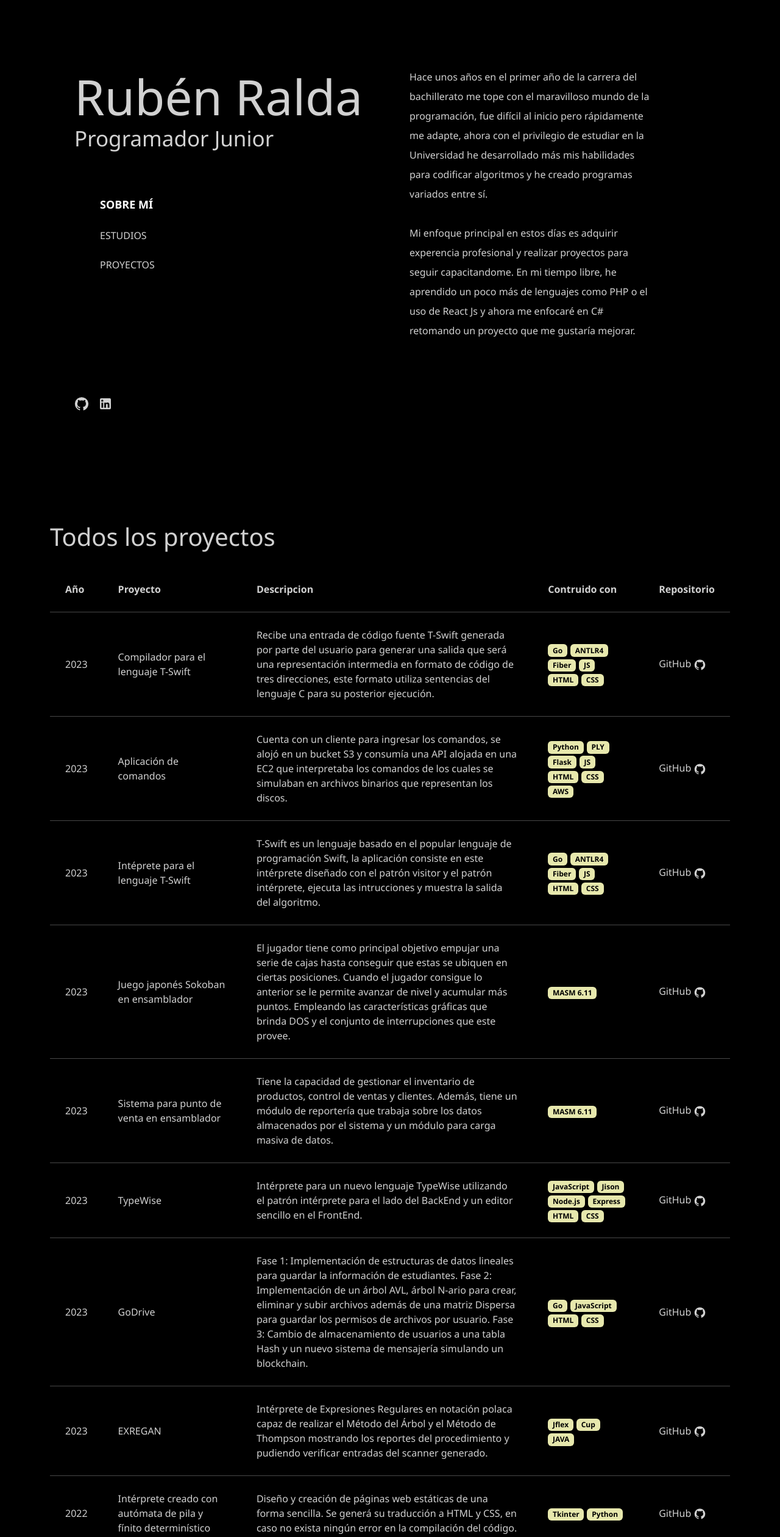
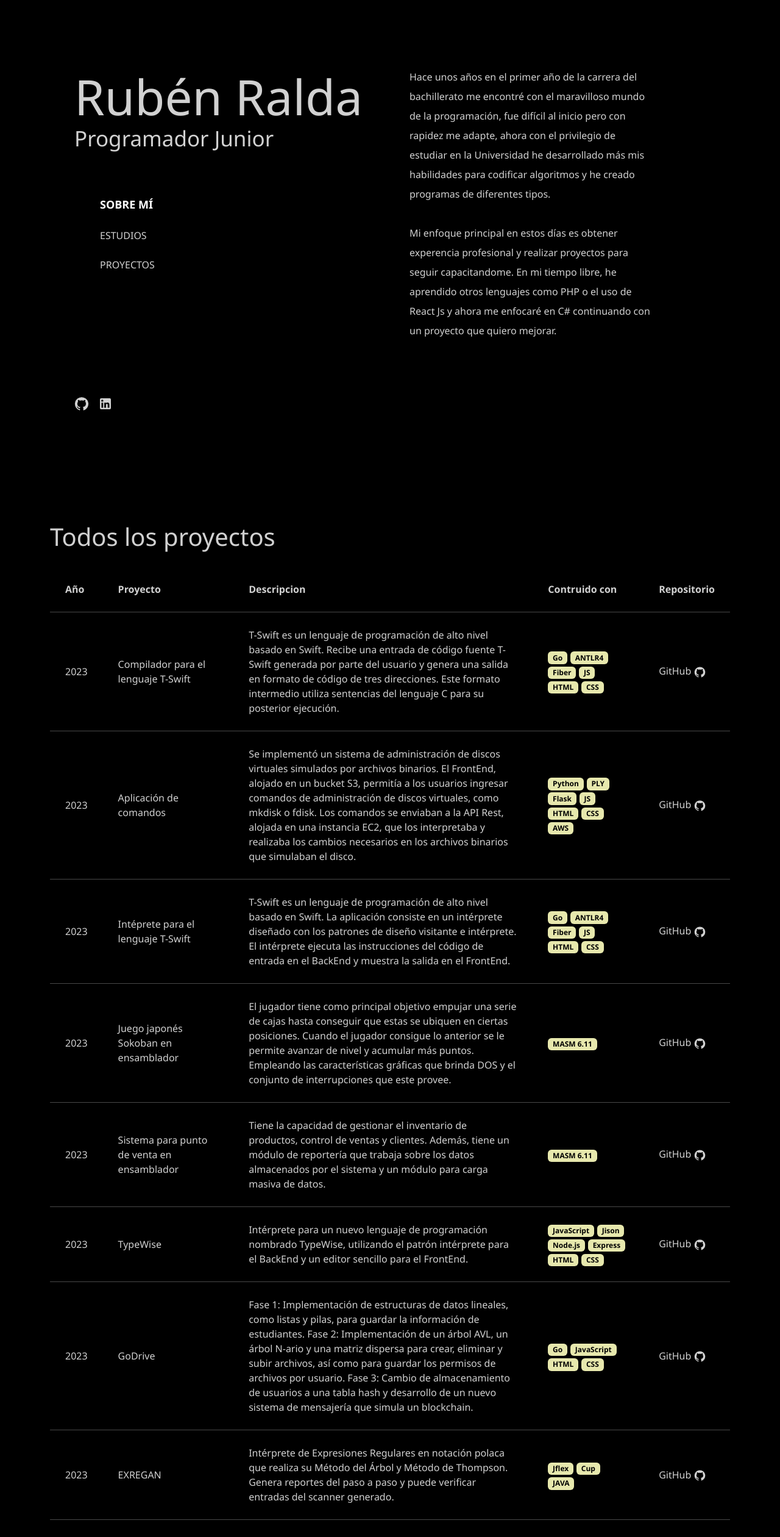
Before and after one commit to rubenralda/proyecto-portafolio, a React (Create React App) app: page / in a window 1280 px wide. Shown: the top 2520 px of the page at 61% size. Built offline with nearby package versions, Linux system fonts and the light colour scheme.

Commit message:
Cambios en el contenido

```diff
--- a/src/ContentAbout.js
+++ b/src/ContentAbout.js
@@ -11,16 +11,16 @@ export default function BoxBasic() {
         lineHeight: "200%",
       }}
     >
-      Hace unos años en el primer año de la carrera del bachillerato me tope con
+      Hace unos años en el primer año de la carrera del bachillerato me encontré con
       el maravilloso mundo de la programación, fue difícil al inicio pero
-      rápidamente me adapte, ahora con el privilegio de estudiar en la
+      con rapidez me adapte, ahora con el privilegio de estudiar en la
       Universidad he desarrollado más mis habilidades para codificar algoritmos
-      y he creado programas variados entre sí.<br></br>
+      y he creado programas de diferentes tipos.<br></br>
       <br></br>
-      Mi enfoque principal en estos días es adquirir experencia profesional y
+      Mi enfoque principal en estos días es obtener experencia profesional y
       realizar proyectos para seguir capacitandome. En mi tiempo libre, he
-      aprendido un poco más de lenguajes como PHP o el uso de React Js y ahora
-      me enfocaré en C# retomando un proyecto que me gustaría mejorar.
+      aprendido otros lenguajes como PHP o el uso de React Js y ahora
+      me enfocaré en C# continuando con un proyecto que quiero mejorar.
     </p>
   );
 }
--- a/src/ContentEstudios.js
+++ b/src/ContentEstudios.js
@@ -13,13 +13,13 @@ export default function BoxBasic() {
         Ingeniería en Ciencias y Sistemas
       </p>
       <p style={{ marginTop: "1px", marginBottom: "5px" }}>
-        2021 - Actualidad <br></br>Sexto semestre concluido
+        2021 - Actualidad <br></br>Sexto semestre completado.
       </p>
       <p style={{ marginTop: "30px", marginBottom: "5px", fontSize: "30px" }}>
         <b>Instituto Tecnológico de Computación</b>
       </p>
       <p style={{ marginTop: "1px", marginBottom: "5px", fontSize: "20px" }}>
-        Bachillerato en computación con orientación científica
+        Bachillerato en Computación con Orientación Científica
       </p>
       <p style={{ marginTop: "1px", marginBottom: "5px" }}>2019 - 2020</p>
     </div>
--- a/src/datosProyect.js
+++ b/src/datosProyect.js
@@ -2,7 +2,7 @@ export let datos = [
     {
         year : "2023",
         title : "Compilador para el lenguaje T-Swift",
-        descripcion : "Recibe una entrada de código fuente T-Swift generada por parte del usuario para generar una salida que será una representación intermedia en formato de código de tres direcciones, este formato utiliza sentencias del lenguaje C para su posterior ejecución.",
+        descripcion : "T-Swift es un lenguaje de programación de alto nivel basado en Swift. Recibe una entrada de código fuente T-Swift generada por parte del usuario y genera una salida en formato de código de tres direcciones. Este formato intermedio utiliza sentencias del lenguaje C para su posterior ejecución.",
         repositorio : "https://github.com/rubenralda/OLC2_proyecto2.git",
         tags : ["Go", "ANTLR4", "Fiber", "JS", "HTML", "CSS"],
         curso : "Organización de lenguajes y compiladores 2",
@@ -10,7 +10,7 @@ export let datos = [
     {
         year : "2023",
         title : "Aplicación de comandos",
-        descripcion : "Cuenta con un cliente para ingresar los comandos, se alojó en un bucket S3 y consumía una API alojada en una EC2 que interpretaba los comandos de los cuales se simulaban en archivos binarios que representan los discos.",
+        descripcion : "Se implementó un sistema de administración de discos virtuales simulados por archivos binarios. El FrontEnd, alojado en un bucket S3, permitía a los usuarios ingresar comandos de administración de discos virtuales, como mkdisk o fdisk. Los comandos se enviaban a la API Rest, alojada en una instancia EC2, que los interpretaba y realizaba los cambios necesarios en los archivos binarios que simulaban el disco.",
         repositorio : "https://github.com/rubenralda/MIA_Proyecto_2.git",
         tags : ["Python", "PLY", "Flask", "JS", "HTML", "CSS", "AWS"],
         curso : "Manejo e implementación de archivos",
@@ -18,7 +18,7 @@ export let datos = [
     {
         year : "2023",
         title : "Intéprete para el lenguaje T-Swift",
-        descripcion : "T-Swift es un lenguaje basado en el popular lenguaje de programación Swift, la aplicación consiste en este intérprete diseñado con el patrón visitor y el patrón intérprete, ejecuta las intrucciones y muestra la salida del algoritmo.",
+        descripcion : "T-Swift es un lenguaje de programación de alto nivel basado en Swift. La aplicación consiste en un intérprete diseñado con los patrones de diseño visitante e intérprete. El intérprete ejecuta las instrucciones del código de entrada en el BackEnd y muestra la salida en el FrontEnd.",
         repositorio : "https://github.com/rubenralda/OLC2_Proyecto1_202111835.git",
         tags : ["Go", "ANTLR4", "Fiber", "JS", "HTML", "CSS"],
         curso : "Organización de lenguajes y compiladores 2",
@@ -42,7 +42,7 @@ export let datos = [
     {
         year : "2023",
         title : "TypeWise",
-        descripcion : "Intérprete para un nuevo lenguaje TypeWise utilizando el patrón intérprete para el lado del BackEnd y un editor sencillo en el FrontEnd.",
+        descripcion : "Intérprete para un nuevo lenguaje de programación nombrado TypeWise, utilizando el patrón intérprete para el BackEnd y un editor sencillo para el FrontEnd.",
         repositorio : "https://github.com/rubenralda/OLC_Proyecto2_202111835.git",
         tags : ["JavaScript", "Jison", "Node.js", "Express", "HTML", "CSS"],
         curso : "Organización de Lenguajes y compiladores 1",
@@ -50,7 +50,7 @@ export let datos = [
     {
         year : "2023",
         title : "GoDrive",
-        descripcion : "Fase 1: Implementación de estructuras de datos lineales para guardar la información de estudiantes. Fase 2: Implementación de un árbol AVL, árbol N-ario para crear, eliminar y subir archivos además de una matriz Dispersa para guardar los permisos de archivos por usuario. Fase 3: Cambio de almacenamiento de usuarios a una tabla Hash y un nuevo sistema de mensajería simulando un blockchain.",
+        descripcion : "Fase 1: Implementación de estructuras de datos lineales, como listas y pilas, para guardar la información de estudiantes. Fase 2: Implementación de un árbol AVL, un árbol N-ario y una matriz dispersa para crear, eliminar y subir archivos, así como para guardar los permisos de archivos por usuario. Fase 3: Cambio de almacenamiento de usuarios a una tabla hash y desarrollo de un nuevo sistema de mensajería que simula un blockchain.",
         repositorio : "https://github.com/rubenralda/EDD_1S2023_PY_202111835.git",
         tags : ["Go", "JavaScript", "HTML", "CSS"],
         curso : "Estructuras de Datos",
@@ -58,15 +58,15 @@ export let datos = [
     {
         year : "2023",
         title : "EXREGAN",
-        descripcion : "Intérprete de Expresiones Regulares en notación polaca capaz de realizar el Método del Árbol y el Método de Thompson mostrando los reportes del procedimiento y pudiendo verificar entradas del scanner generado.",
+        descripcion : "Intérprete de Expresiones Regulares en notación polaca que realiza su Método del Árbol y Método de Thompson. Genera reportes del paso a paso y puede verificar entradas del scanner generado.",
         repositorio : "https://github.com/rubenralda/OLC_Proyecto1_202111835.git",
         tags : ["Jflex", "Cup", "JAVA"],
         curso : "Organización de Lenguajes y compiladores 1",
     },
     {
         year : "2022",
-        title : "Intérprete creado con autómata de pila y fínito determinístico",
-        descripcion : "Diseño y creación de páginas web estáticas de una forma sencilla. Se generá su traducción a HTML y CSS, en caso no exista ningún error en la compilación del código.",
+        title : "Diseño y creación de páginas web estáticas",
+        descripcion : "Intérprete basado en un autómata de pila y un autómata fínito determinístico de un lenguaje creado para el proyecto. Se generá su traducción a HTML y CSS, en caso no exista ningún error léxico o sintáctico del código.",
         repositorio : "https://github.com/rubenralda/LFP_Proyecto2_202111835.git",
         tags : ["Tkinter", "Python"],
         curso : "Lenguajes formales y de programación",
@@ -74,7 +74,7 @@ export let datos = [
     {
         year : "2022",
         title : "Analizador léxico apartir de un AFD",
-        descripcion : "Lectura de código fuente capaz de identificar un lenguaje dado, identificando los errores léxicos y ejecutando las instrucciones correspondientes.",
+        descripcion : "Lectura de código fuente capaz de identificar un lenguaje creado parecido al marcado de etiquetas, identificando los errores léxicos e interpretando las instrucciones de entrada.",
         repositorio : "https://github.com/rubenralda/LFP_Proyecto1_202111835.git",
         tags : ["Tkinter", "Python"],
         curso : "Lenguajes formales y de programación",
@@ -98,9 +98,9 @@ export let datos = [
     {
         year : "2019",
         title : "Mi biblioteca",
-        descripcion : "CRUD de una biblioteca conectada a una base de datos en Mysql con PHP",
+        descripcion : "El sistema permitirá a los usuarios crear, leer, actualizar y eliminar prestamos de la biblioteca. La base de datos MySQL almacenará los datos de los libros, como su nombre y categoría así como la información del préstamo.",
         repositorio : "https://github.com/rubenralda/Ejercicios_PHP.git",
-        tags : ["PHP", "phpmyAdmin", "HTML", "Bootstrap", "MySql", "XAMPP"],
+        tags : ["PHP", "phpmyAdmin", "HTML", "Bootstrap", "MySQL", "XAMPP"],
         curso : "Programación colegio ITC",
     },
 ]
```
